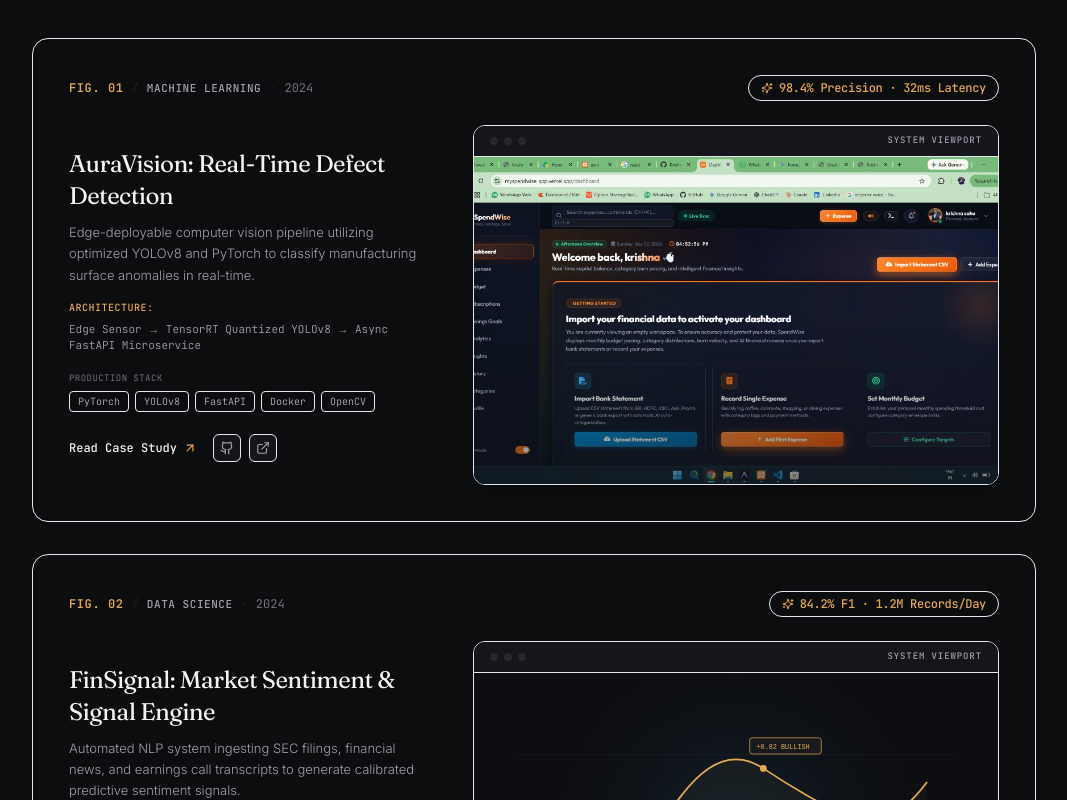
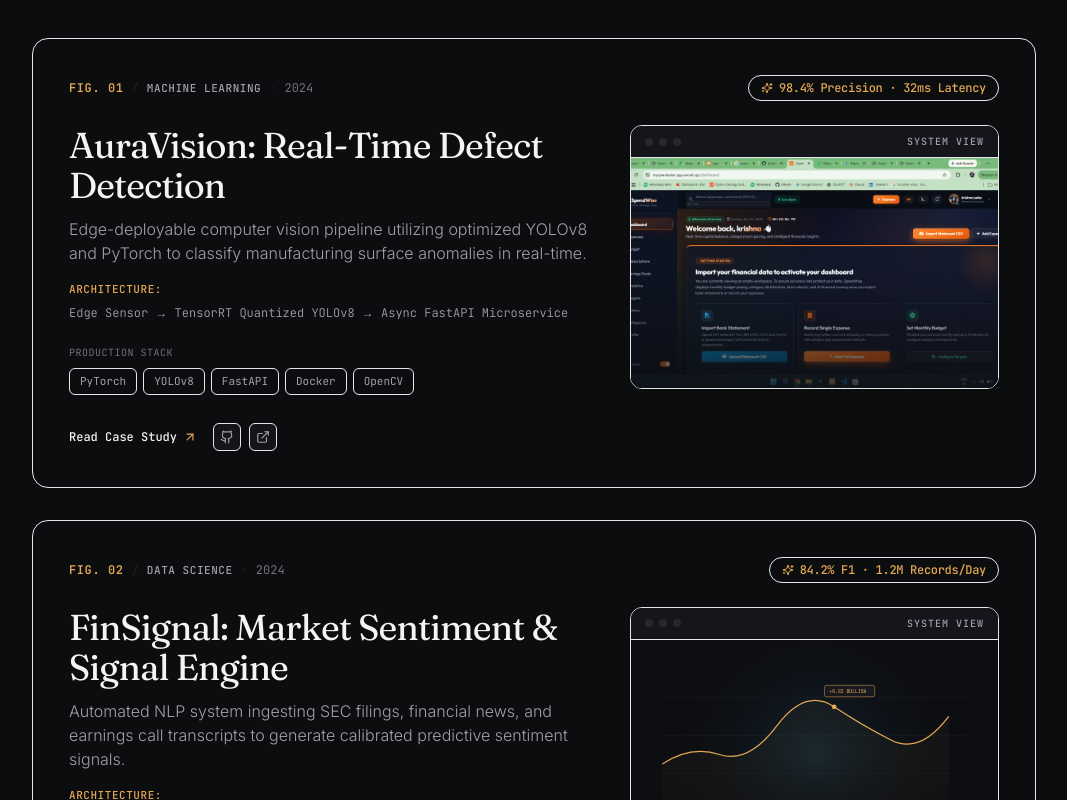
Before and after one commit to KrishnaTerminalOpen/krishna_sahu, a Next.js app: page / in a window 1280 px wide. Shown: the part 2000-2800 px from the top of the page, without its empty margins (106-1173 px from the left). Built offline with nearby package versions, Linux system fonts and the light colour scheme.

Commit message:
Revert Work section font size and viewport sizing changes

```diff
--- a/components/ProjectsSection.tsx
+++ b/components/ProjectsSection.tsx
@@ -80,30 +80,30 @@ export function ProjectsSection() {
             </div>
 
             {/* Main Content Layout (Architectural Split Dossier) */}
-            <div className="grid grid-cols-1 lg:grid-cols-12 gap-8 lg:gap-10 items-center">
-              {/* Left Column (5 cols): Refined, smaller typography & specs */}
-              <div className="lg:col-span-5 flex flex-col justify-between space-y-4">
-                <div className="space-y-2.5">
+            <div className="grid grid-cols-1 lg:grid-cols-12 gap-8 items-start">
+              {/* Left Column (7 cols): Information, Architecture, Stack, and Actions */}
+              <div className="lg:col-span-7 flex flex-col justify-between space-y-5">
+                <div className="space-y-3">
                   <h3
                     onClick={() => setSelectedCaseStudy(project)}
-                    className="font-serif text-xl sm:text-2xl text-foreground font-normal tracking-tight group-hover:text-accent transition-colors cursor-pointer leading-snug flex items-baseline gap-2"
+                    className="font-serif text-2xl sm:text-3xl lg:text-4xl text-foreground font-normal tracking-tight group-hover:text-accent transition-colors cursor-pointer leading-tight flex items-baseline gap-2"
                   >
                     <span>{project.title}</span>
-                    <ArrowRight className="w-3.5 h-3.5 opacity-0 -translate-x-2 group-hover:opacity-100 group-hover:translate-x-0 transition-all text-accent shrink-0" />
+                    <ArrowRight className="w-4 h-4 opacity-0 -translate-x-2 group-hover:opacity-100 group-hover:translate-x-0 transition-all text-accent shrink-0" />
                   </h3>
 
-                  <p className="font-sans text-xs sm:text-[13px] text-muted font-light leading-relaxed">
+                  <p className="font-sans text-sm sm:text-base text-muted font-light leading-relaxed">
                     {project.summary}
                   </p>
 
                   {/* Clean Architecture Pipeline Tag */}
                   {project.architecture && (
                     <div className="pt-1">
-                      <div className="flex flex-wrap items-baseline gap-1.5 font-mono text-[11px] text-muted">
-                        <span className="text-accent text-[10px] font-medium tracking-wider uppercase shrink-0">
+                      <div className="flex flex-wrap items-center gap-2 font-mono text-xs text-muted">
+                        <span className="text-accent text-[11px] font-medium tracking-wider uppercase">
                           Architecture:
                         </span>
-                        <span className="text-foreground/85 font-light">
+                        <span className="text-foreground/90 font-light">
                           {project.architecture}
                         </span>
                       </div>
@@ -112,15 +112,15 @@ export function ProjectsSection() {
                 </div>
 
                 {/* Tech Pills */}
-                <div className="pt-0.5">
-                  <div className="font-mono text-[9px] uppercase tracking-wider text-subtle mb-1.5">
+                <div className="pt-1">
+                  <div className="font-mono text-[10px] uppercase tracking-wider text-subtle mb-2">
                     Production Stack
                   </div>
                   <div className="flex flex-wrap gap-1.5">
                     {project.tech.map((t) => (
                       <span
                         key={t}
-                        className="px-2 py-0.5 rounded bg-surface-elevated/70 border border-border/60 font-mono text-[10px] text-muted"
+                        className="px-2.5 py-1 rounded-md bg-surface-elevated/70 border border-border/60 font-mono text-[11px] text-muted"
                       >
                         {t}
                       </span>
@@ -129,7 +129,7 @@ export function ProjectsSection() {
                 </div>
 
                 {/* Actions */}
-                <div className="pt-1.5 flex flex-wrap items-center gap-4 font-mono text-xs">
+                <div className="pt-2 flex flex-wrap items-center gap-4 font-mono text-xs">
                   <button
                     type="button"
                     onClick={() => setSelectedCaseStudy(project)}
@@ -167,32 +167,30 @@ export function ProjectsSection() {
                 </div>
               </div>
 
-              {/* Right Column (7 cols): Expanded Large System Viewport */}
-              <div className="lg:col-span-7 w-full">
+              {/* Right Column (5 cols): Embedded Architectural Viewport */}
+              <div className="lg:col-span-5 w-full">
                 <div
                   onClick={() => setSelectedCaseStudy(project)}
-                  className="relative group/viewport cursor-pointer rounded-xl overflow-hidden border border-border/90 bg-[#0d0e12] shadow-md hover:border-accent/60 transition-all duration-300"
+                  className="relative group/viewport cursor-pointer rounded-xl overflow-hidden border border-border/80 bg-[#0d0e12] shadow-sm hover:border-accent/50 transition-all duration-300"
                 >
                   {/* Viewport Header Bar */}
-                  <div className="flex items-center justify-between px-4 py-2 bg-[#14161c] border-b border-border/70 font-mono text-[10px] text-subtle">
+                  <div className="flex items-center justify-between px-3.5 py-2 bg-[#14161c] border-b border-border/60 font-mono text-[10px] text-subtle">
                     <div className="flex items-center gap-1.5">
                       <span className="w-2 h-2 rounded-full bg-border" />
                       <span className="w-2 h-2 rounded-full bg-border" />
                       <span className="w-2 h-2 rounded-full bg-border" />
                     </div>
-                    <span className="tracking-widest uppercase text-muted font-medium text-[9px]">SYSTEM VIEWPORT</span>
+                    <span className="tracking-widest uppercase text-muted font-medium">SYSTEM VIEW</span>
                   </div>
 
-                  {/* High-Resolution System Image Container */}
-                  <div className="relative aspect-[16/10] w-full overflow-hidden bg-[#0a0b0e]">
+                  {/* Image Container with Subtle Ambient Vignette */}
+                  <div className="relative aspect-[16/10] w-full overflow-hidden bg-[#0c0d0f]">
                     {project.imageUrl ? (
                       <Image
                         src={project.imageUrl}
                         alt={project.title}
                         fill
-                        priority={idx === 0}
-                        sizes="(max-width: 768px) 100vw, 650px"
-                        className="object-cover object-top transition-transform duration-500 ease-out group-hover/viewport:scale-[1.02]"
+                        className="object-cover object-top transition-transform duration-500 ease-out group-hover/viewport:scale-[1.03]"
                       />
                     ) : (
                       <div className="w-full h-full flex items-center justify-center text-subtle font-mono text-xs">
@@ -200,14 +198,14 @@ export function ProjectsSection() {
                       </div>
                     )}
 
-                    {/* Gentle Vignette Overlay */}
-                    <div className="absolute inset-0 bg-gradient-to-t from-[#0d0e12]/50 via-transparent to-transparent pointer-events-none" />
+                    {/* Gradient Overlay for Editorial Depth */}
+                    <div className="absolute inset-0 bg-gradient-to-t from-[#0d0e12]/80 via-transparent to-transparent pointer-events-none" />
 
                     {/* Hover Inspect Pill */}
-                    <div className="absolute inset-0 flex items-center justify-center opacity-0 group-hover/viewport:opacity-100 transition-opacity duration-200 bg-background/20 backdrop-blur-[2px]">
-                      <span className="inline-flex items-center gap-1.5 px-3 py-1.5 rounded-full bg-surface/95 text-foreground font-mono text-xs border border-border shadow-lg">
+                    <div className="absolute inset-0 flex items-center justify-center opacity-0 group-hover/viewport:opacity-100 transition-opacity duration-200 bg-background/30 backdrop-blur-[2px]">
+                      <span className="inline-flex items-center gap-1.5 px-3 py-1.5 rounded-full bg-surface text-foreground font-mono text-xs border border-border/80 shadow-md">
                         <Eye className="w-3.5 h-3.5 text-accent" />
-                        <span>Inspect Interface</span>
+                        <span>Inspect Architecture</span>
                       </span>
                     </div>
                   </div>
```
